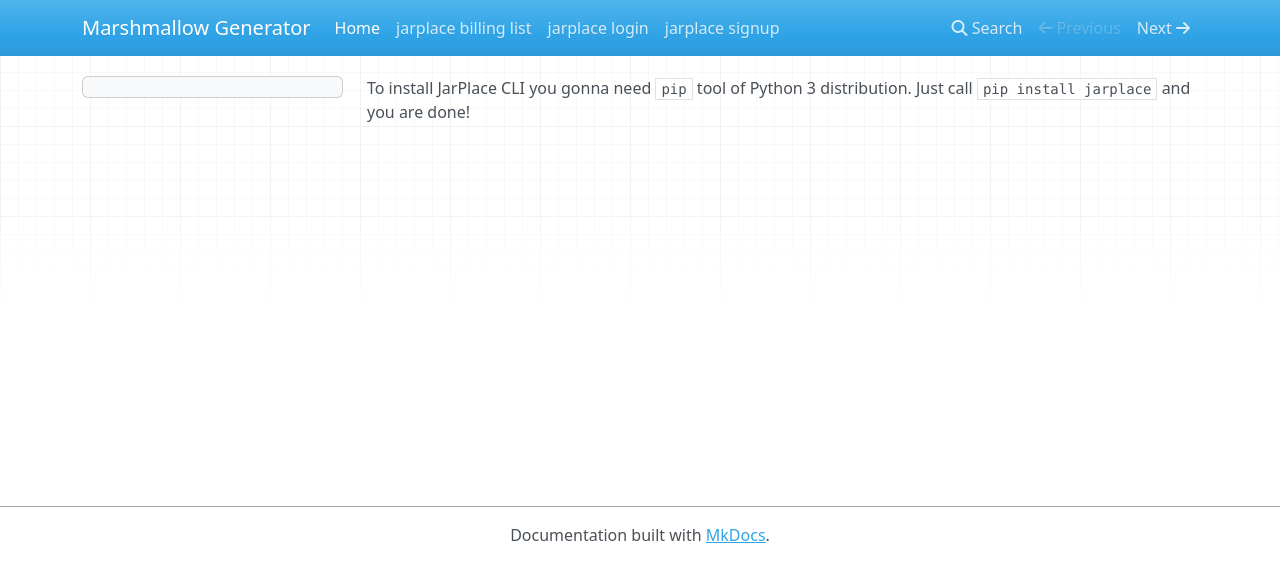
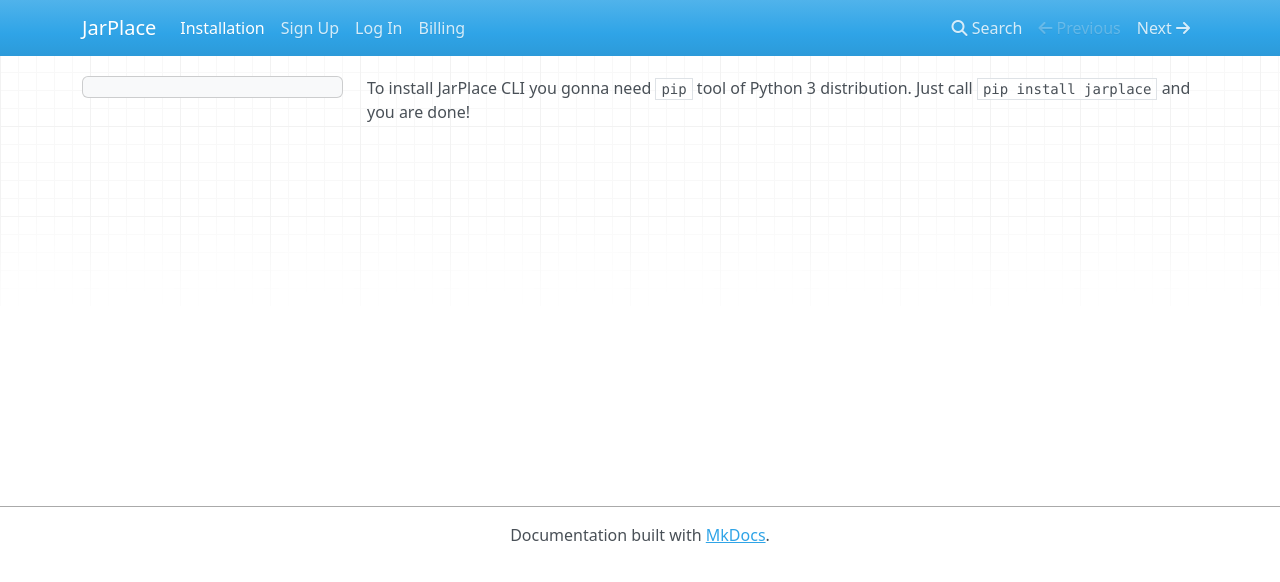
Before and after one commit to jarplace/jarplace.github.io, an MkDocs documentation site: the page built from docs/index.md, in a window 1280 px wide. Shown: the top 582 px of the page. Built offline with MkDocs 1.6.1, drawn with Linux system fonts in a browser that asks for light colours; nearby versions of some CDN libraries; old or Windows-style settings are respelled for this version of MkDocs.

Commit message:
Update mkdocs.yml

```diff
--- a/mkdocs.yml
+++ b/mkdocs.yml
@@ -1 +1,6 @@
-site_name: Marshmallow Generator
+site_name: JarPlace
+pages:
+    - 'Installation': 'index.md'
+    - 'Sign Up': 'signup.md'
+    - 'Log In': 'login.md'
+    - 'Billing': 'billing.md'
```
